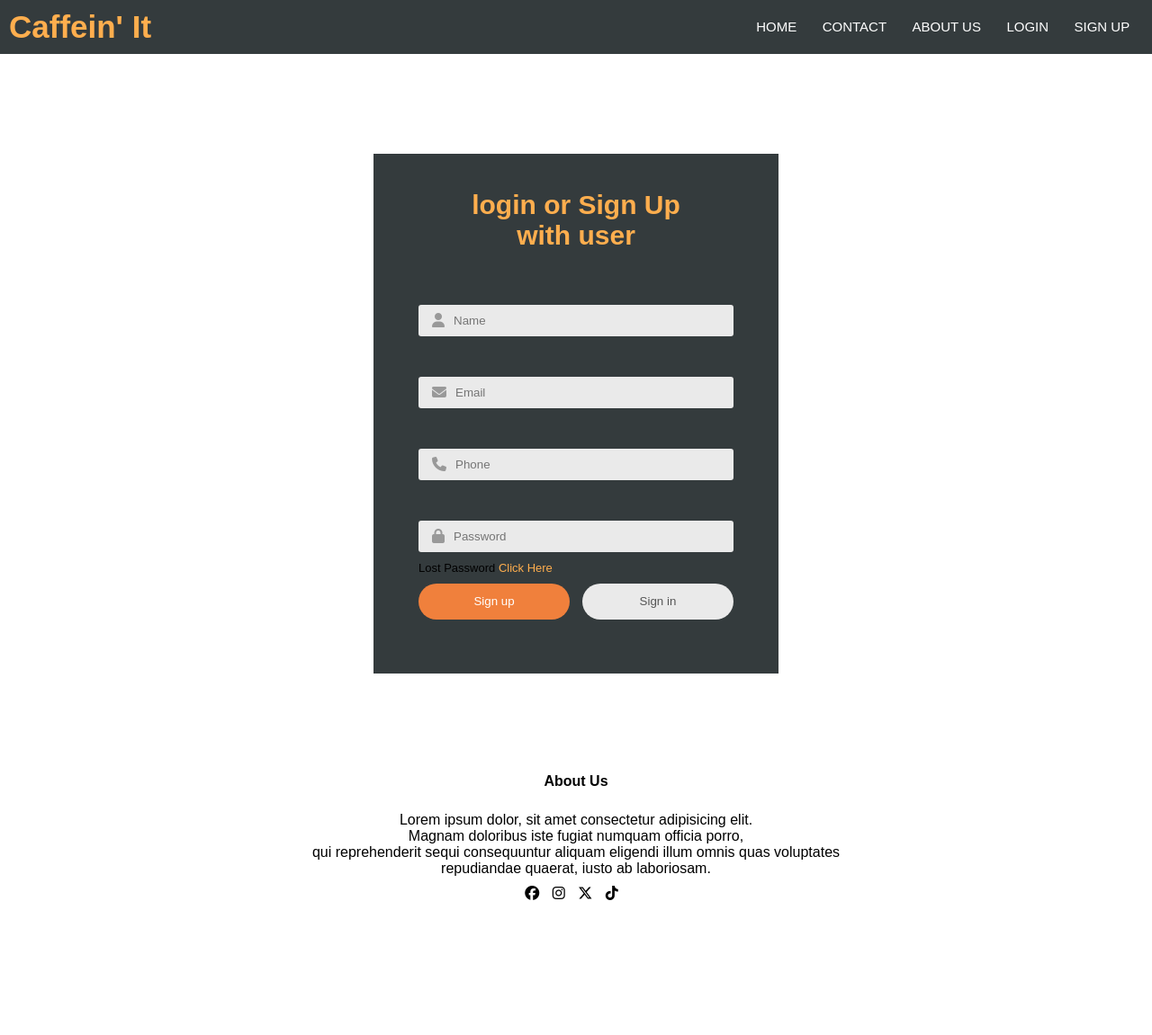
After one commit to kelv01/django_web, a Django app: page /login/ in a window 1280 px wide. The commit adds this page. Shown: the whole page at 90% size. Run offline with Django 5.2, Linux system fonts and the light colour scheme; some libraries are stand-ins or nearby versions.

Commit message:
added login,sign up ,created views and models

```diff
--- a/myapp/urls.py
+++ b/myapp/urls.py
@@ -5,7 +5,8 @@ urlpatterns = [
     path('', views.main, name='main'),
     path('about/', views.about, name='about'),
     path('contact/', views.contact, name='contact'),
-   # path('login/', views.login, name='login'),
+    path('login/', views.login, name='login'),
+    path('signup/', views.signup, name='signup'),
     path('order/', views.order_view, name='order'),
 
 ]
--- a/myapp/views.py
+++ b/myapp/views.py
@@ -14,6 +14,9 @@ def about (request):
 def login (request):
     return render(request, 'login.html')
 
+def signup (request):
+    return render(request, 'signup.html')
+
 def order (request):
     return render(request, 'order.html')
 
@@ -21,7 +24,7 @@ def contact (request):
     return render(request, 'contact.html')
 
 
-
+#//FIXME: add order confirmation and caculate price ...
 def order_view(request):
     if request.method == 'POST':
         form = Order(request.POST)
--- /dev/null
+++ b/static/css/login.css
@@ -0,0 +1,151 @@
+*{
+    padding: 0;
+    margin: 0;
+    font-family: Arial, Helvetica, sans-serif;
+    box-sizing: border-box;
+}
+.header{
+    background-color: #343b3d ;
+
+
+}
+.icon{
+    width: 200px;
+    float: left;
+    height: 70px;
+    margin: auto;
+    padding-left: 10px;
+}
+
+.logo{
+    color: #ffae4e;
+    font-size: 35px;
+    font-family: Arial;
+    float: left;
+    padding-top: 10px;
+}
+
+
+nav{
+    padding: 1%;
+    display: flex;
+    justify-content: space-between;
+    align-items: center;
+}
+.nav-links{
+    flex: 1;
+    text-align: right;
+
+}
+.nav-links ul li{
+    list-style: none;
+    display: inline-block;
+    padding: 8px 12px;
+    position: relative;
+
+}
+.nav-links ul li a {
+    color: #fff;
+    text-decoration: none;
+    font-size: 15px;
+}
+.container{
+    width: 100%;
+    height: 90vh;
+    background-size: cover;
+    position: relative;
+    margin-top: 40px;
+
+
+}
+
+.form-box{
+    width: 80%;
+    max-width: 450px;
+    position: absolute;
+    top: 50%;
+    left: 50%;
+    transform: translate(-50%,-50%);
+    background: #343b3d;
+    padding: 40px 50px 60px;
+    text-align: center;
+}
+.form-box h1{
+    font-size: 30px;
+    margin-bottom: 60px;
+    color: #ffae4e;
+    position: relative;
+}
+
+.input-field{
+    background: #eaeaea;
+    margin: 10px 0;
+    border-radius: 3px;
+    display: flex;
+    align-items: center;
+}
+input{
+    width: 100%;
+    background: transparent;
+    border: 0;
+    outline: 0;
+    padding: 10px;
+}
+.input-field i{
+    margin-left: 15px;
+    color: #999;
+}
+form p{
+    text-align: left;
+    font-size: 13px;
+}
+form p a{
+    text-decoration: none;
+    color: #ffae4e;
+
+}
+.btn-field{
+    width: 100%;
+    display: flex;
+    justify-content: space-between;
+}
+.btn-field button{
+    flex-basis: 48%;
+    background: #F0803C;
+    color: #fff;
+    height: 40px;
+    border-radius: 20px;
+    border: 0;
+    outline: 0;
+    cursor: pointer;
+    transition: 1s;
+}
+.input-group{
+    height: 70px;
+}
+.btn-field button.disable{
+    background: #eaeaea;
+    color: #555;
+}
+.footer{
+
+    width: 100%;
+    padding: 20px ;
+    text-align: center;
+    margin-bottom: 10%;
+
+
+
+}
+.footer h4{
+    margin-top: 20px;
+    margin-bottom: 25px;
+    font-weight: 600;
+}
+.icons{
+    margin-top: 10px;
+}
+.icons i{
+  margin-right: 10px;
+
+}
--- a/templates/about.html
+++ b/templates/about.html
@@ -19,6 +19,8 @@
                     <li><a href="main.html">HOME</a></li>
                     <li><a href="contact.html">CONTACT</a></li>
                     <li><a href="about_us.html">ABOUT US</a></li>
+                    <li><a href="login.html">LOGIN</a></li>
+                    <li><a href="signup.html">SIGNUP</a></li>
 
                 </ul>
             </div>
--- a/templates/contact.html
+++ b/templates/contact.html
@@ -20,6 +20,8 @@
                     <li><a href="main.html">HOME</a></li>
                     <li><a href="contact.html">CONTACT</a></li>
                     <li><a href="about_us.html">ABOUT US</a></li>
+                    <li><a href="login.html">LOGIN</a></li>
+                    <li><a href="signup.html">SIGNUP</a></li>
 
                 </ul>
             </div>
--- /dev/null
+++ b/templates/login.html
@@ -0,0 +1,84 @@
+{% load static %}
+<!DOCTYPE html>
+<html lang="en">
+<head>
+    <meta charset="UTF-8">
+    <meta name="viewport" content="width=device-width, initial-scale=1.0">
+    <title>Document</title>
+    <link rel="stylesheet" href="{% static 'css/login.css' %}">
+</head>
+<body>
+<section class="header">
+        <div class="icon">
+            <div><a href="main.html"><h2 class="logo">Caffein' It</h2></a></div>
+        </div>
+        <nav>
+            <div class="nav-links">
+                <ul>
+                    <li><a href="main.html">HOME</a></li>
+                    <li><a href="contact.html">CONTACT</a></li>
+                    <li><a href="about_us.html">ABOUT US</a></li>
+                    <li><a href="login.html">LOGIN</a></li>
+                    <li><a href="login.html">SIGN UP</a></li>
+                </ul>
+            </div>
+         </nav>
+</section>
+    <div class="container">
+
+        <form method='post'>
+            <div class="form-box">
+                <h1>login or Sign Up <br>with user</h1>
+                <form>
+                    <div class="input-group">
+                        <div class="input-field">
+                            <i class="fa-solid fa-user"></i>
+                            <input type="text" placeholder="Name">
+                        </div>
+                    </div>
+                    <div class="input-group">
+                        <div class="input-field">
+                            <i class="fa-solid fa-envelope"></i>
+                            <input type="email" placeholder="Email">
+                        </div>
+                    </div>
+                    <div class="input-group">
+                        <div class="input-field">
+                            <i class="fa-solid fa-phone"></i>
+                            <input type="phone" placeholder="Phone">
+                        </div>
+                    </div>
+                    <div class="input-group">
+                        <div class="input-field">
+                            <i class="fa-solid fa-lock"></i>
+                            <input type="password" placeholder="Password">
+                        </div>
+                        <p>Lost Password <a href="#">Click Here</a></p>
+                    </div>
+                    <div class="btn-field">
+                        <button type="button">Sign up</button>
+                        <button type="button" class="disable">Sign in</button>
+                    </div>
+                </form>
+            </div>
+        </form>
+    </div>
+<section class="footer">
+
+        <h4>About Us</h4>
+        <p>Lorem ipsum dolor, sit amet consectetur adipisicing elit. <br> Magnam doloribus iste fugiat numquam officia porro, <br>qui reprehenderit sequi consequuntur aliquam eligendi illum omnis quas voluptates <br>repudiandae quaerat, iusto ab laboriosam.</p>
+    <div class="icons">
+        <i class="fa-brands fa-facebook"></i>
+        <i class="fa-brands fa-instagram"></i>
+        <i class="fa-brands fa-x-twitter"></i>
+        <i class="fa-brands fa-tiktok"></i>
+
+
+
+    </div>
+
+
+ </section>
+    <script src="https://kit.fontawesome.com/be4fbb70d9.js" crossorigin="anonymous"></script>
+</body>
+</html>
--- a/templates/main.html
+++ b/templates/main.html
@@ -21,6 +21,8 @@
                     <li><a href="main.html">HOME</a></li>
                     <li><a href="contact.html">CONTACT</a></li>
                     <li><a href="about.html">ABOUT US</a></li>
+                    <li><a href="login.html">LOGIN</a></li>
+                    <li><a href="signup.html">SIGNUP</a></li>
                 </ul>
             </div>
             <i class="fa fa-bars" onclick="showMenu()"></i>
--- a/templates/order.html
+++ b/templates/order.html
@@ -18,6 +18,8 @@
                     <li><a href="main.html">HOME</a></li>
                     <li><a href="contact.html">CONTACT</a></li>
                     <li><a href="about_us.html">ABOUT US</a></li>
+                    <li><a href="login.html">LOGIN</a></li>
+                    <li><a href="signup.html">SIGNUP</a></li>
 
                 </ul>
             </div>
```
Also changed, not shown: myapp/forms.py (+61 -0 lines), myapp/models.py (+16 -0 lines), static/css/signup.css (added, +151 -0 lines), templates/signup.html (added, +84 -0 lines).
